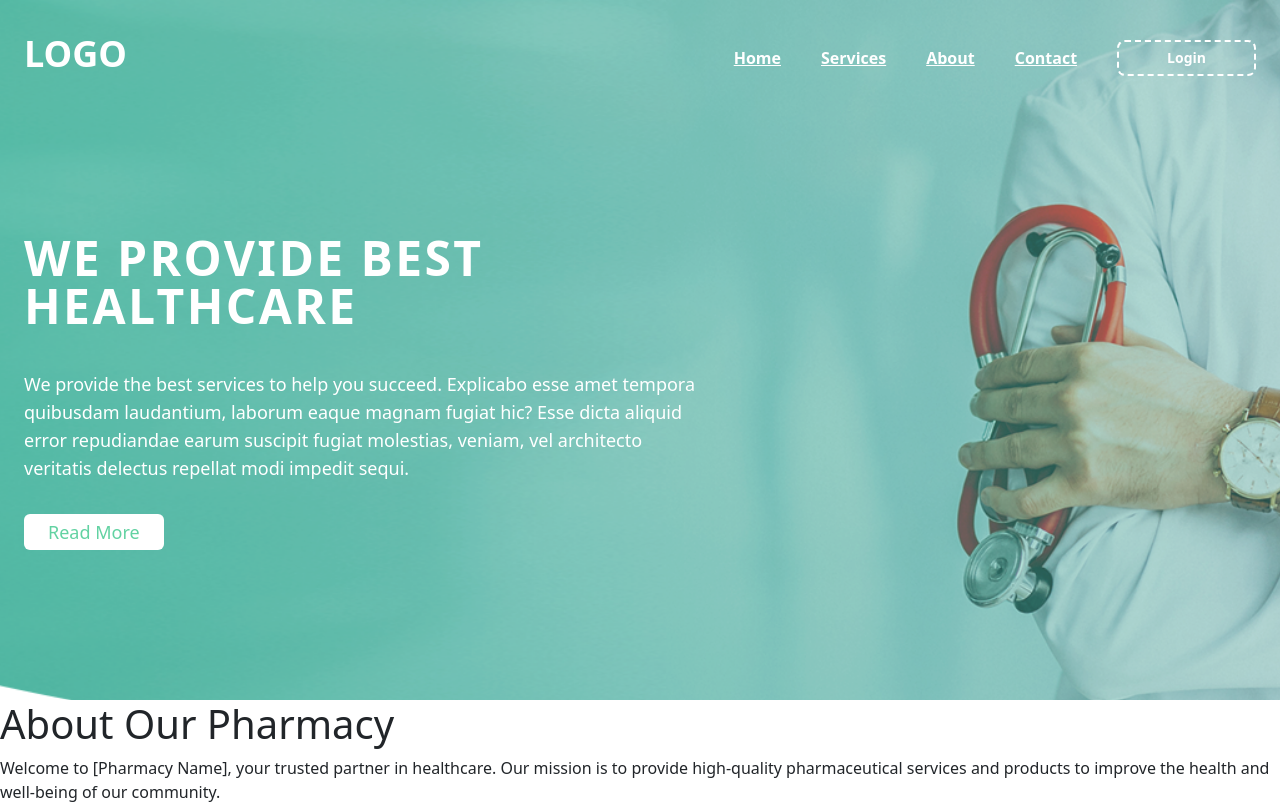
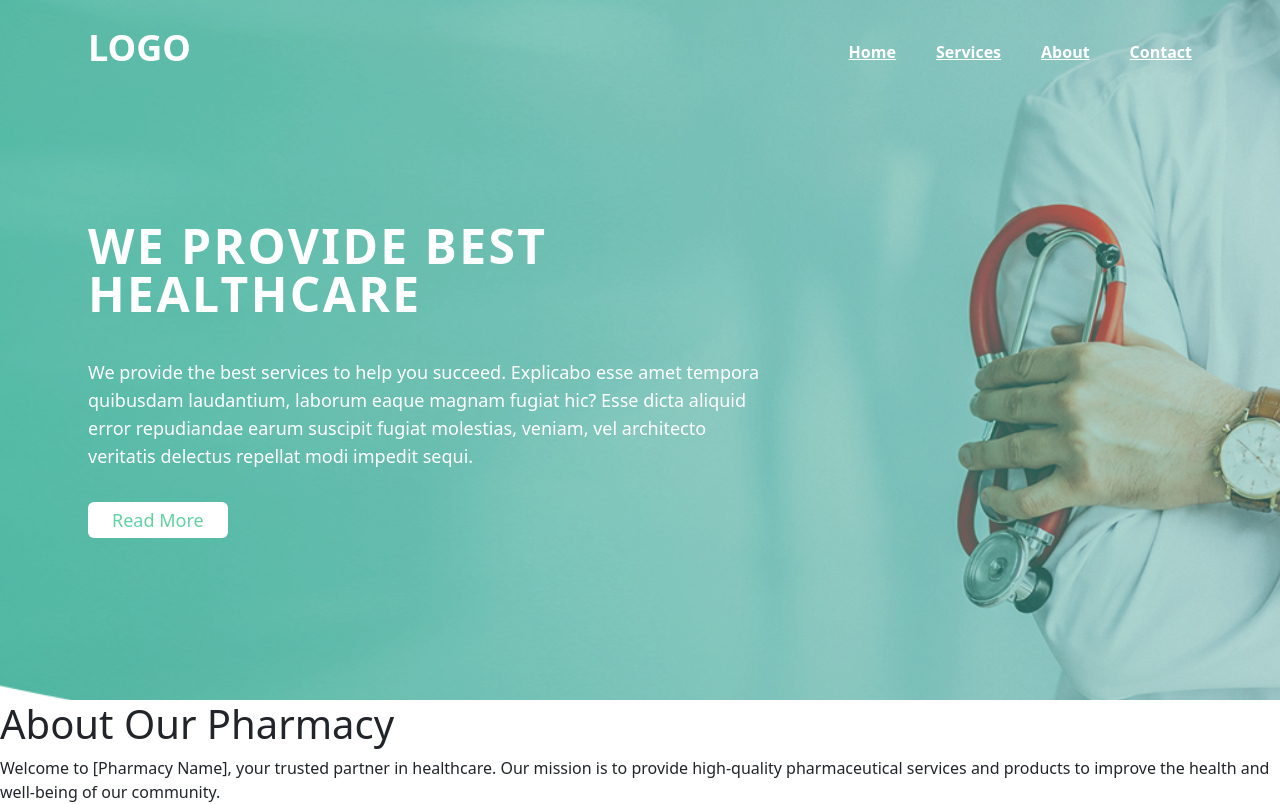
Before and after one commit to mahuena/medic_web, a React (Vite) app: page / in a window 1280 px wide. Shown: the top 804 px of the page. Built offline with nearby package versions, Linux system fonts and the light colour scheme.

Commit message:
additional details

```diff
--- a/src/assets/pages/home/Home.jsx
+++ b/src/assets/pages/home/Home.jsx
@@ -7,6 +7,8 @@
         <>
             <Header/>
             <About/>
+
+            {/*<p><img src="src/assets/images/twitter.jpg" alt="twitter"/></p>*/}
         </>
     )
 }
--- a/src/assets/pages/home/components/Header.jsx
+++ b/src/assets/pages/home/components/Header.jsx
@@ -20,7 +20,7 @@
             <img src="src/assets/images/hero-bg.png" alt=""
                  className={`absolute inset-0 -z-10 w-full h-full object-cover lg:h-screen object-center md:object-right lg:object-center opacity-85`}/>
 
-            <div className="mx-auto max-w-7xl px-4  md:px-10 min-h-[600px] md:min-h-[750px] lg:min-h-[1000px]">
+            <div className="mx-auto max-w-6xl px-4  md:px-10 min-h-[600px] md:min-h-[750px] lg:min-h-[1000px]">
                 <div className="flex justify-between items-center">
                     <div>
                         <span className="font-bold text-2xl lg:text-4xl text-[#ffffff] uppercase">Logo</span>
@@ -36,13 +36,13 @@
                                 <a href={link.link} className='text-white'>{link.name}</a>
                             </li>
                         ))}
-                        <motion.div
-                            whileHover={{scale: 1.1}}
-                            className="flex justify-center border-2 border-dashed rounded-lg border-white cursor-pointer py-1.5 px-5"
-                            onClick={() => navigate('/login')}
-                        >
-                            <span className="text-sm md:text-md font-bold text-white">Login</span>
-                        </motion.div>
+                        {/*<motion.div*/}
+                        {/*    whileHover={{scale: 1.1}}*/}
+                        {/*    className="flex justify-center border-2 border-dashed rounded-lg border-white cursor-pointer py-1.5 px-5"*/}
+                        {/*    onClick={() => navigate('/login')}*/}
+                        {/*>*/}
+                        {/*    <span className="text-sm md:text-md font-bold text-white">Login</span>*/}
+                        {/*</motion.div>*/}
                     </ul>
                 </div>
 
@@ -67,9 +67,9 @@
                                    className='text-white no-underline text-center block'>{link.name}</a>
                             </li>
                         ))}
-                        <div onClick={() => navigate('/login')} className="py-2 text-center">
-                            <span className="text-sm text-white">Login</span>
-                        </div>
+                        {/*<div onClick={() => navigate('/login')} className="py-2 text-center">*/}
+                        {/*    <span className="text-sm text-white">Login</span>*/}
+                        {/*</div>*/}
                     </ul>
                 </motion.div>
 
@@ -87,7 +87,7 @@
                         <motion.button
                             whileHover={{scale: 1.1}}
                             className=" bg-white rounded-md text-[#62d2a2] py-1 px-4 md:py-1.5 md:px-5 mt-2 md:mt-5"
-                            onClick={() => navigate('/login')}
+                            // onClick={() => navigate('/login')}
                         >
                             <span className="text-sm md:text-lg">Read More</span>
                         </motion.button>
```
